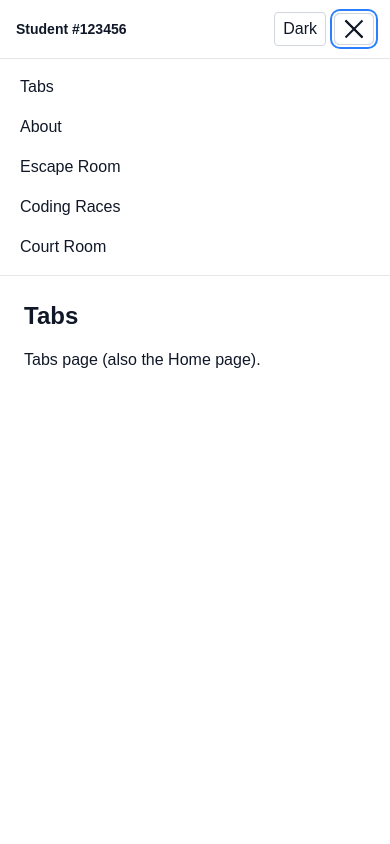
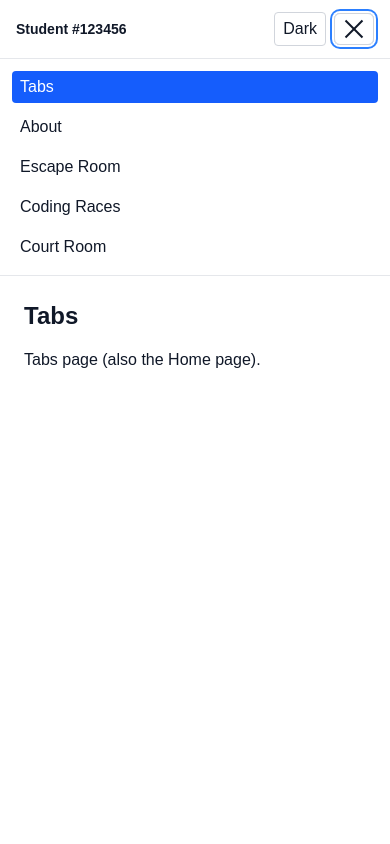
Before and after one commit to raizulfi/CloudWebAppAssignment1, a Next.js app: page / in a window 390 px wide. Both pictures are taken after a click on the button "Menu". Shown: the top 844 px of the page. Built offline with nearby package versions, Linux system fonts and the light colour scheme.

Commit message:
fixing hamburger animation

```diff
--- a/src/app/layout.tsx
+++ b/src/app/layout.tsx
@@ -18,15 +18,6 @@ export default function RootLayout({
       <body className="bg-white dark:bg-gray-900 text-gray-900 dark:text-gray-100">
         <ThemeProvider>
           <Header studentNumber="Student #123456" />
-          <div id="primary-menu-drawer" className="md:hidden hidden border-b border-gray-200 dark:border-gray-800">
-            <nav className="flex flex-col p-3 gap-2">
-              <a href="/" className="px-2 py-1 rounded hover:bg-gray-100 dark:hover:bg-gray-800">Tabs</a>
-              <a href="/about" className="px-2 py-1 rounded hover:bg-gray-100 dark:hover:bg-gray-800">About</a>
-              <a href="/escape-room" className="px-2 py-1 rounded hover:bg-gray-100 dark:hover:bg-gray-800">Escape Room</a>
-              <a href="/coding-races" className="px-2 py-1 rounded hover:bg-gray-100 dark:hover:bg-gray-800">Coding Races</a>
-              <a href="/court-room" className="px-2 py-1 rounded hover:bg-gray-100 dark:hover:bg-gray-800">Court Room</a>
-            </nav>
-          </div>
           <main className="min-h-screen p-6 text-gray-900 dark:text-gray-100">{children}</main>
           <Footer studentName="Your Name" studentNumber="Student #123456" />
         </ThemeProvider>
--- a/src/components/Hamburger.tsx
+++ b/src/components/Hamburger.tsx
@@ -1,19 +1,15 @@
 "use client";
 
-import { useState, useId, useEffect } from "react";
+import { useId, useEffect } from "react";
 
 type Props = {
 	label?: string;
-	onToggle?: (open: boolean) => void;
+	open: boolean;
+	onToggle: (open: boolean) => void;
 };
 
-export default function Hamburger({ label = "Menu", onToggle }: Props) {
-	const [open, setOpen] = useState(false);
+export default function Hamburger({ label = "Menu", open, onToggle }: Props) {
 	const menuId = useId();
-
-	useEffect(() => {
-		onToggle?.(open);
-	}, [open, onToggle]);
 
 	return (
 		<button
@@ -21,7 +17,7 @@ export default function Hamburger({ label = "Menu", onToggle }: Props) {
 			aria-label={label}
 			aria-expanded={open}
 			aria-controls={menuId}
-			onClick={() => setOpen((v) => !v)}
+			onClick={() => onToggle(!open)}
 			className="relative h-8 w-10 rounded-md border border-gray-300 dark:border-gray-700 flex items-center justify-center focus:outline-none focus:ring-2 focus:ring-offset-2 focus:ring-blue-500"
 		>
 			<span aria-hidden className="sr-only">{label}</span>
@@ -29,7 +25,7 @@ export default function Hamburger({ label = "Menu", onToggle }: Props) {
 				className={`transition-transform duration-300 ease-in-out ${open ? "rotate-45" : "rotate-0"}`}
 			>
 				<div className={`h-0.5 w-6 bg-current transition-all ${open ? "translate-y-1.5" : "-translate-y-1.5"}`} />
-				<div className={`h-0.5 w-6 bg-current my-1 opacity-${open ? "0" : "100"} transition-opacity`} />
+				<div className={`h-0.5 w-6 bg-current my-1 transition-opacity ${open ? "opacity-0" : "opacity-100"}`} />
 				<div className={`h-0.5 w-6 bg-current transition-all ${open ? "-translate-y-1.5 -rotate-90" : "translate-y-1.5"}`} />
 			</div>
 		</button>
--- a/src/components/Header.tsx
+++ b/src/components/Header.tsx
@@ -2,6 +2,7 @@
 
 import Link from "next/link";
 import { usePathname } from "next/navigation";
+import { useState, useEffect } from "react";
 import ThemeToggle from "./ThemeToggle";
 import Hamburger from "./Hamburger";
 
@@ -11,7 +12,12 @@ type HeaderProps = {
 
 export default function Header({ studentNumber }: HeaderProps) {
 	const pathname = usePathname();
-	const menuId = "primary-menu";
+	const [mobileMenuOpen, setMobileMenuOpen] = useState(false);
+
+	// Reset mobile menu when route changes
+	useEffect(() => {
+		setMobileMenuOpen(false);
+	}, [pathname]);
 
 	const navItems = [
 		{ href: "/", label: "Tabs" },
@@ -22,11 +28,12 @@ export default function Header({ studentNumber }: HeaderProps) {
 	];
 
 	return (
+		<>
 			<header className="flex items-center justify-between px-4 py-3 border-b border-gray-200 dark:border-gray-800">
 				<span className="text-sm font-semibold" aria-label="Student number">
 					{studentNumber}
 				</span>
-			<nav aria-label="Main navigation" className="hidden md:flex gap-3 flex-wrap items-center" id={menuId}>
+				<nav aria-label="Main navigation" className="hidden md:flex gap-3 flex-wrap items-center">
 					{navItems.map((item) => {
 						const isActive = pathname === item.href;
 						return (
@@ -46,12 +53,30 @@ export default function Header({ studentNumber }: HeaderProps) {
 				</nav>
 				<div className="md:hidden flex items-center gap-2">
 					<ThemeToggle />
-				<Hamburger onToggle={(open)=>{
-					const el = document.getElementById("primary-menu-drawer");
-					if(!el) return;
-					el.style.display = open ? "block" : "none";
-				}} />
+					<Hamburger open={mobileMenuOpen} onToggle={setMobileMenuOpen} />
 				</div>
 			</header>
+			{mobileMenuOpen && (
+				<div className="md:hidden border-b border-gray-200 dark:border-gray-800">
+					<nav className="flex flex-col p-3 gap-2">
+						{navItems.map((item) => {
+							const isActive = pathname === item.href;
+							return (
+								<Link
+									key={item.href}
+									href={item.href}
+									className={`px-2 py-1 rounded hover:bg-gray-100 dark:hover:bg-gray-800 ${
+										isActive ? "bg-blue-600 text-white" : "text-gray-900 dark:text-gray-100"
+									}`}
+									onClick={() => setMobileMenuOpen(false)}
+								>
+									{item.label}
+								</Link>
+							);
+						})}
+					</nav>
+				</div>
+			)}
+		</>
 	);
 }
```
Lines whose indentation alone changed are shown as unchanged.
